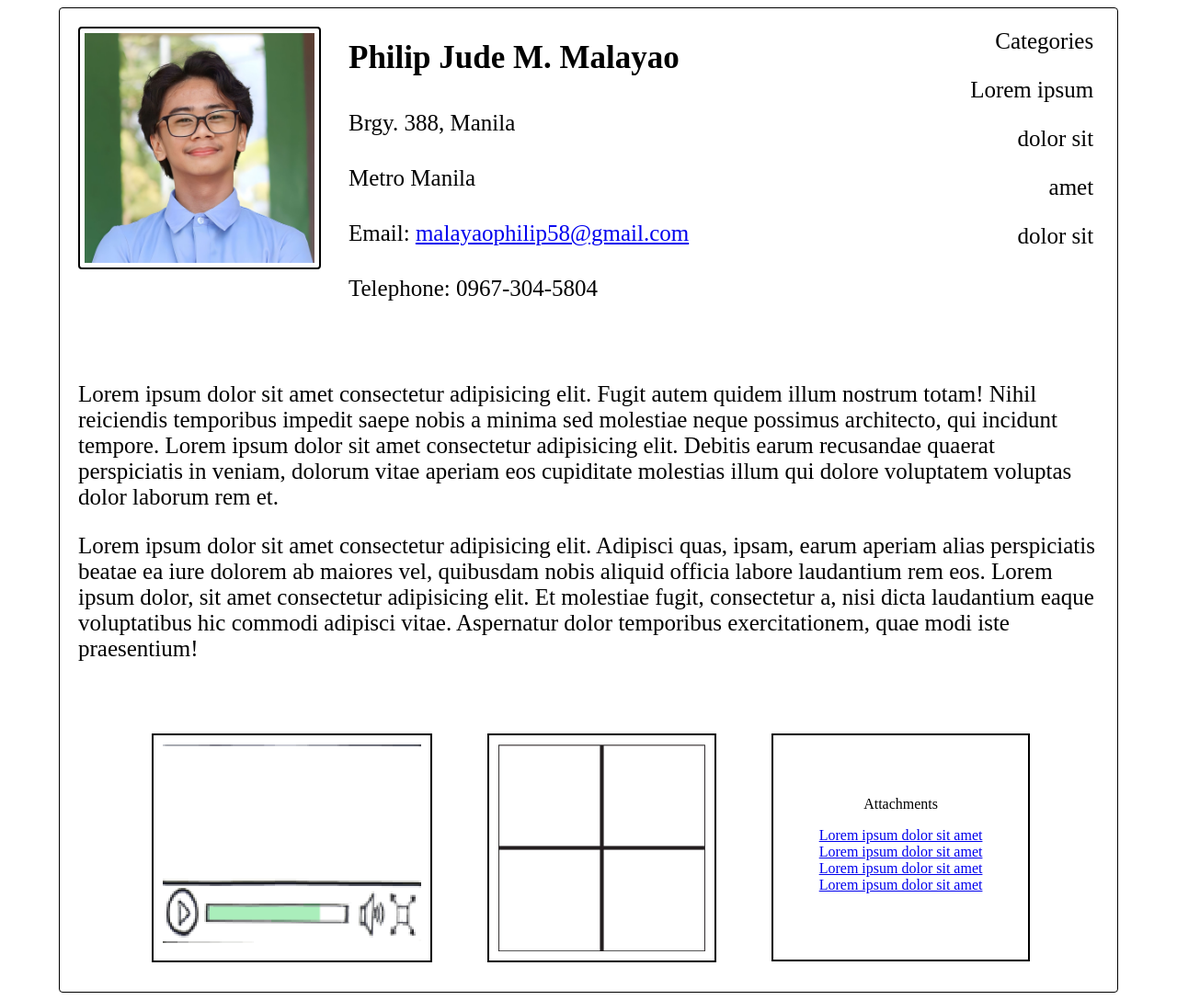
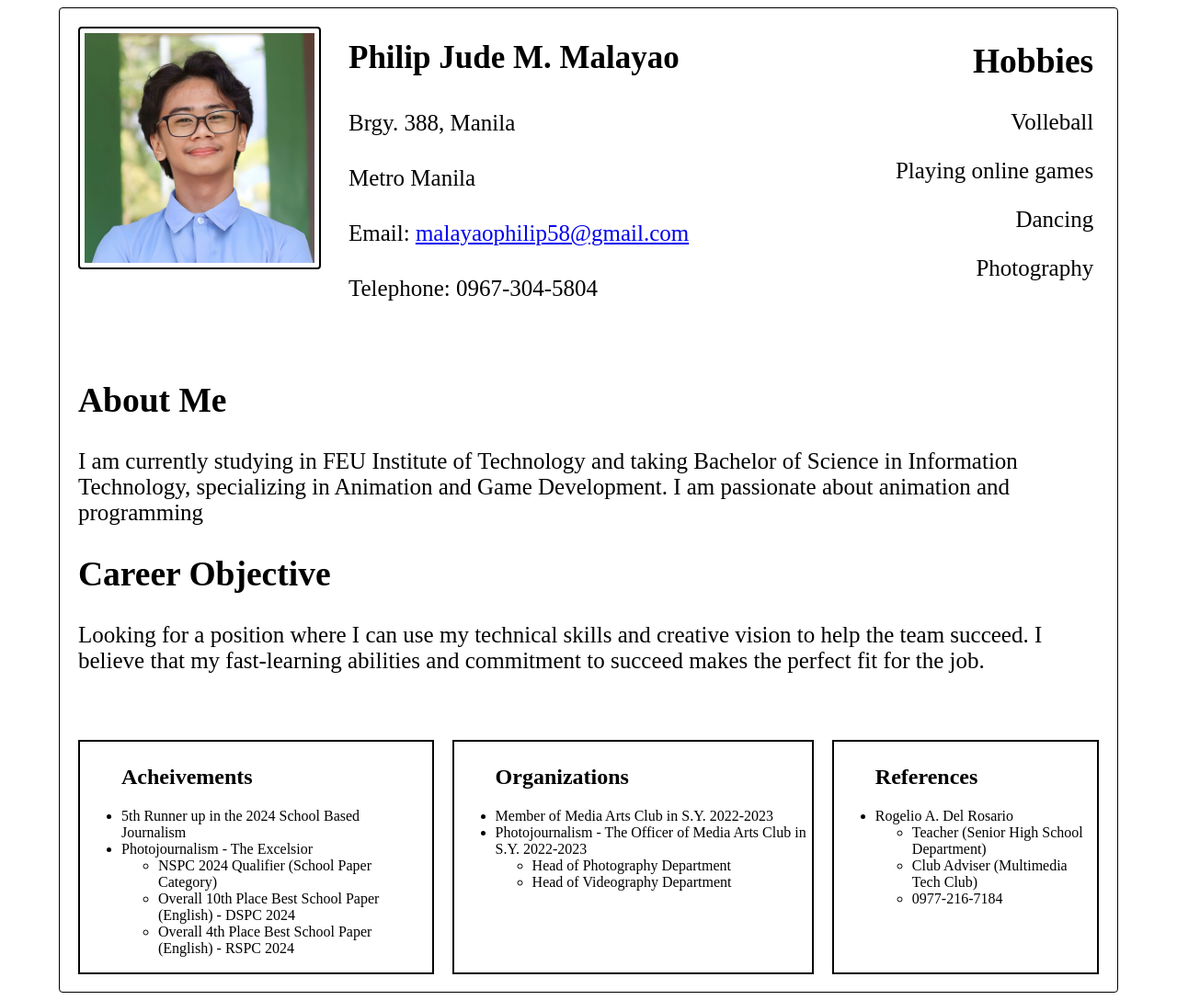
Before and after one commit to Jongkers/Jongkers.github.io, a plain HTML site: page summative/sa.html in a window 1280 px wide. Shown: the whole page at 92% size. Drawn offline with Linux system fonts and the light colour scheme.

Commit message:
Final 20:34

```diff
--- a/summative/sa.html
+++ b/summative/sa.html
@@ -21,33 +21,58 @@
             <p>Telephone: 0967-304-5804</p>
         </div>
         <div class="categories">
-            <h>Categories</h2>
-            <p>Lorem ipsum</p>
-            <p>dolor sit</p>
-            <p>amet</p>
-            <p>dolor sit</p>
+            <h2>Hobbies</h2>
+            <p>Volleball</p>
+            <p>Playing online games</p>
+            <p>Dancing</p>
+            <p>Photography</p>
         </div>
         <div class="body">
-            <p>Lorem ipsum dolor sit amet consectetur adipisicing elit. Fugit autem quidem illum nostrum totam! Nihil reiciendis temporibus impedit saepe nobis a minima sed molestiae neque possimus architecto, qui incidunt tempore. Lorem ipsum dolor sit amet consectetur adipisicing elit. Debitis earum recusandae quaerat perspiciatis in veniam, dolorum vitae aperiam eos cupiditate molestias illum qui dolore voluptatem voluptas dolor laborum rem et.</p>
-            <p>Lorem ipsum dolor sit amet consectetur adipisicing elit. Adipisci quas, ipsam, earum aperiam alias perspiciatis beatae ea iure dolorem ab maiores vel, quibusdam nobis aliquid officia labore laudantium rem eos. Lorem ipsum dolor, sit amet consectetur adipisicing elit. Et molestiae fugit, consectetur a, nisi dicta laudantium eaque voluptatibus hic commodi adipisci vitae. Aspernatur dolor temporibus exercitationem, quae modi iste praesentium!</p>
+            <h2>About Me</h2>
+            <p>I am currently studying in FEU Institute of Technology and taking Bachelor of Science in Information Technology, specializing in Animation and Game Development. I am passionate about animation and programming</p>
+
+            <h2>Career Objective</h2>
+            <p>Looking for a position where I can use my technical skills and creative vision to help the team succeed. I believe that my fast-learning abilities and commitment to succeed makes the perfect fit for the job.</p>
+
         </div>
         <div class="contain">
             <div class="box1">
-                <img src="/image/video.png">
+                <ul>
+                <h2>Acheivements</h2>
+                <li>5th Runner up in the 2024 School Based Journalism</li>
+                <li>Photojournalism - The Excelsior</li>
+                    <ul>
+                    <li>NSPC 2024 Qualifier (School Paper Category)</li>
+                    <li>Overall 10th Place Best School Paper (English) - DSPC 2024</li>
+                    <li>Overall 4th Place Best School Paper (English) - RSPC 2024</li>
+                    </ul>
+            </ul>
             </div>
             <div class="box2">
-                <img src="/image/Box.jpg">
+                <ul>
+            <h2>Organizations</h2>
+            <li>Member of Media Arts Club in S.Y. 2022-2023</li>
+            <li>Photojournalism - The Officer of Media Arts Club in S.Y. 2022-2023</li>
+            <ul>
+                <li>Head of Photography Department</li>
+                <li>Head of Videography Department</li>
+            </ul>
+            <ul>
             </div>
             <div class="box3">
                 <divc class="text3">
-                    <p>Attachments</p>
-                <a href="#">Lorem ipsum dolor sit amet</a><br>
-                <a href="#">Lorem ipsum dolor sit amet</a><br>
-                <a href="#">Lorem ipsum dolor sit amet</a><br>
-                <a href="#">Lorem ipsum dolor sit amet</a>
+                    <ul>
+                        <h2>References</h2>
+                        <li>Rogelio A. Del Rosario</li>
+                            <ul>
+                                <li>Teacher (Senior High School Department)</li>
+                                <li>Club Adviser (Multimedia Tech Club)</li>
+                                <li>0977-216-7184</li>
+                            </ul>
+                    </ul>
                 </div>
             </div>
         </div>
     </div>
 </body>
-</html>
+</html
--- a/summative/satyles.css
+++ b/summative/satyles.css
@@ -30,7 +30,7 @@
 .categories {
     font-size: 25px;
     text-align: right;
-    margin-top: 22px;
+    margin-top: 5px;
     flex: 0 1 440px;
 }
 
@@ -42,36 +42,34 @@
 
 .contain {
     display: flex;
+    justify-content: center;
     padding: 10px;
     width: 100%;
     height: 25%;
-    margin-left: 80px;
 }
 
 .box1 {
     margin: 10px;
-    margin-right: 50px;
-    padding: 10px;
+    padding: 5px;
     border: 2px solid #000000;
-    text-align: center;
+    text-align: left;
     max-width: 100%;
-    height: 84%;
+    height: 90%;
 }
 
-.box2 img {
+.box2 {
     margin: 10px;
-    margin-right: 50px;
-    padding: 10px;
+    padding: 5px;
     border: 2px solid #000000;
-    text-align: center;
+    text-align: left;
     max-width: 100%;
-    height: 84%;
+    height: 90%;
 }
 
 .box3 {
     margin: 10px;
-    margin-right: 50px;
-    padding: 50px;
+    padding: 5px;
     border: 2px solid #000000;
-    text-align: center;
+    text-align: left;
+    height: 90%;
 }
```
